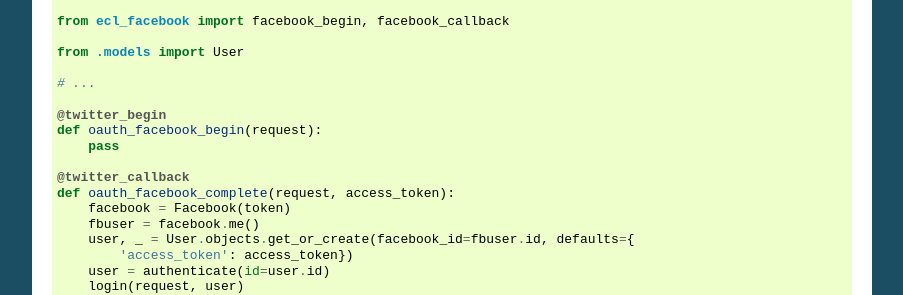
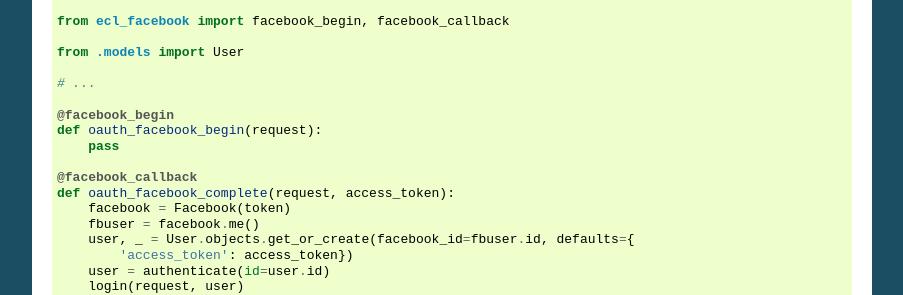
Before and after one commit to elmcitylabs/ECL-Facebook, a Sphinx documentation site: the page built from docs/index.rst, in a window 1280 px wide and 900 px high, scrolled down 1266 px. Shown: the part 152-447 px from the top of the window, without its empty margins (198-1101 px from the left). Built offline with Sphinx 7.4.7, drawn with Linux system fonts in a browser that asks for light colours; formulas are drawn with MathJax 3.

Commit message:
fix typos

```diff
--- a/docs/index.rst
+++ b/docs/index.rst
@@ -97,11 +97,11 @@ What we did above is easy. For Django projects, we've made it even easier. In yo
 
     # ...
 
-    @twitter_begin
+    @facebook_begin
     def oauth_facebook_begin(request):
         pass
 
-    @twitter_callback
+    @facebook_callback
     def oauth_facebook_complete(request, access_token):
         facebook = Facebook(token)
         fbuser = facebook.me()
```
